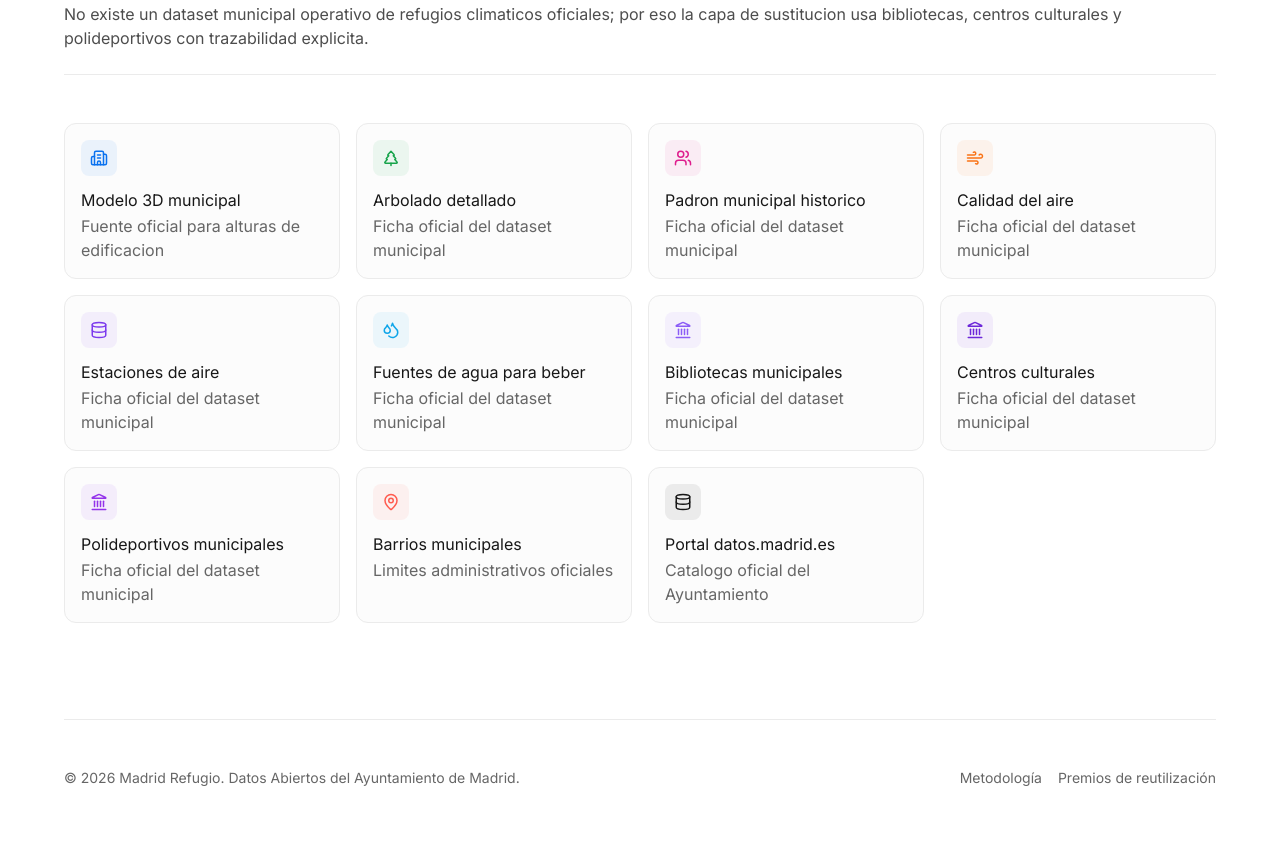
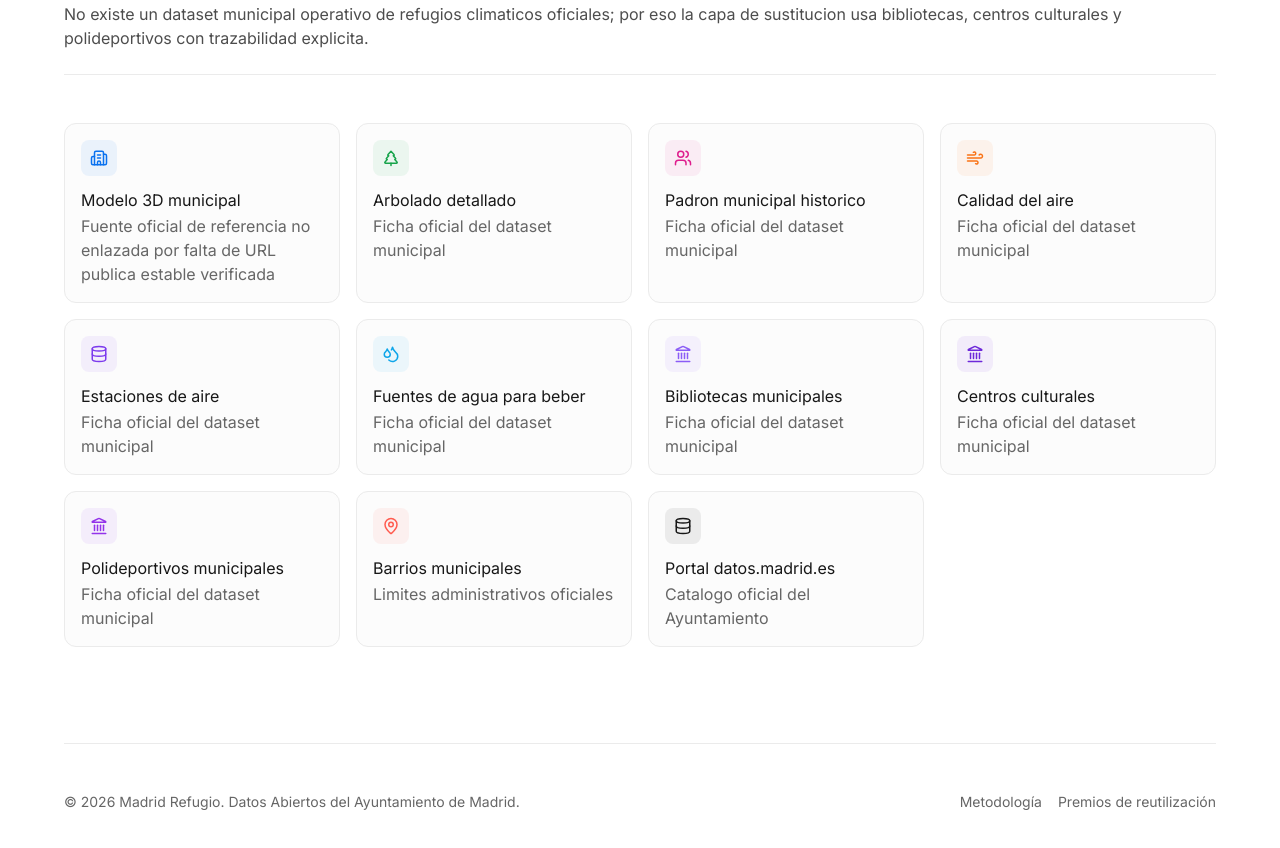
Before and after one commit to Huntsman1756/madrid-refugio-public, a Next.js app in the folder frontend/: page / in a window 1280 px wide. Shown: the part 3920-4768 px from the top of the page. Built offline with nearby package versions, Linux system fonts and the light colour scheme.

Commit message:
fix(frontend): remove the broken 3d model source link
Drop the non-working 3D model link from the source cards instead of leaving a dead external reference. Keep the card as informational until a stable official landing page can be verified.

```diff
--- a/frontend/src/app/page.tsx
+++ b/frontend/src/app/page.tsx
@@ -543,7 +543,7 @@ export default function Home() {
         </div>
         <div className="grid grid-cols-2 sm:grid-cols-3 lg:grid-cols-4 gap-4 mb-24 stagger-children">
           {[
-            { icon: Building2, label: "Modelo 3D municipal", detail: "Fuente oficial para alturas de edificacion", color: "#0a72ef", href: "https://www.madrid.es/portales/munimadrid/es/Inicio/El-Ayuntamiento/Urbanismo-e-infraestructuras/Visualizador-Urbanistico/Modelo-3D/?vgnextfmt=default&vgnextoid=4ac0fd1d4f53b710VgnVCM2000001f4a900aRCRD&vgnextchannel=5a6f6eec8c4ce410VgnVCM2000000c205a0aRCRD" },
+            { icon: Building2, label: "Modelo 3D municipal", detail: "Fuente oficial de referencia no enlazada por falta de URL publica estable verificada", color: "#0a72ef" },
             { icon: TreePine, label: "Arbolado detallado", detail: "Ficha oficial del dataset municipal", color: "#16a34a", href: "https://datos.madrid.es/dataset/300761-0-arbolado-especies" },
             { icon: Users, label: "Padron municipal historico", detail: "Ficha oficial del dataset municipal", color: "#de1d8d", href: "https://datos.madrid.es/dataset/209163-0-padron-municipal-historico" },
             { icon: Wind, label: "Calidad del aire", detail: "Ficha oficial del dataset municipal", color: "#f97316", href: "https://datos.madrid.es/dataset/201200-0-calidad-aire-horario" },
@@ -554,15 +554,29 @@ export default function Home() {
             { icon: Landmark, label: "Polideportivos municipales", detail: "Ficha oficial del dataset municipal", color: "#9333ea", href: "https://datos.madrid.es/dataset/200186-0-polideportivos" },
             { icon: MapPin, label: "Barrios municipales", detail: "Limites administrativos oficiales", color: "#ff5b4f", href: "https://geoportal.madrid.es/fsdescargas/IDEAM_WBGEOPORTAL/LIMITES_ADMINISTRATIVOS/Barrios/Barrios.zip" },
             { icon: Database, label: "Portal datos.madrid.es", detail: "Catalogo oficial del Ayuntamiento", color: "#171717", href: "https://datos.madrid.es/portal/site/egob" },
-          ].map((src) => (
-            <a key={src.label} href={src.href} target="_blank" rel="noopener noreferrer" className="fade-in-up p-4 rounded-xl border border-[var(--ds-gray-100)] bg-[var(--ds-gray-50)]/50 hover:border-[var(--ds-gray-400)] hover:shadow-md transition-all group block">
-              <div className="w-9 h-9 rounded-lg flex items-center justify-center mb-3" style={{ background: `${src.color}12` }}>
-                <src.icon className="w-4.5 h-4.5" style={{ color: src.color }} />
+          ].map((src) => {
+            const cardClassName = `fade-in-up p-4 rounded-xl border border-[var(--ds-gray-100)] bg-[var(--ds-gray-50)]/50 transition-all group block ${src.href ? "hover:border-[var(--ds-gray-400)] hover:shadow-md" : "opacity-90"}`;
+
+            const content = (
+              <>
+                <div className="w-9 h-9 rounded-lg flex items-center justify-center mb-3" style={{ background: `${src.color}12` }}>
+                  <src.icon className="w-4.5 h-4.5" style={{ color: src.color }} />
+                </div>
+                <p className="text-sm font-semibold text-[var(--ds-black)] mb-0.5 group-hover:text-[var(--ds-black)] leading-tight">{src.label}</p>
+                <p className="text-xs text-[var(--ds-gray-500)]">{src.detail}</p>
+              </>
+            );
+
+            return src.href ? (
+              <a key={src.label} href={src.href} target="_blank" rel="noopener noreferrer" className={cardClassName}>
+                {content}
+              </a>
+            ) : (
+              <div key={src.label} className={cardClassName}>
+                {content}
               </div>
-              <p className="text-sm font-semibold text-[var(--ds-black)] mb-0.5 group-hover:text-[var(--ds-black)] leading-tight">{src.label}</p>
-              <p className="text-xs text-[var(--ds-gray-500)]">{src.detail}</p>
-            </a>
-          ))}
+            );
+          })}
         </div>
 
         {/* Footer */}
```
